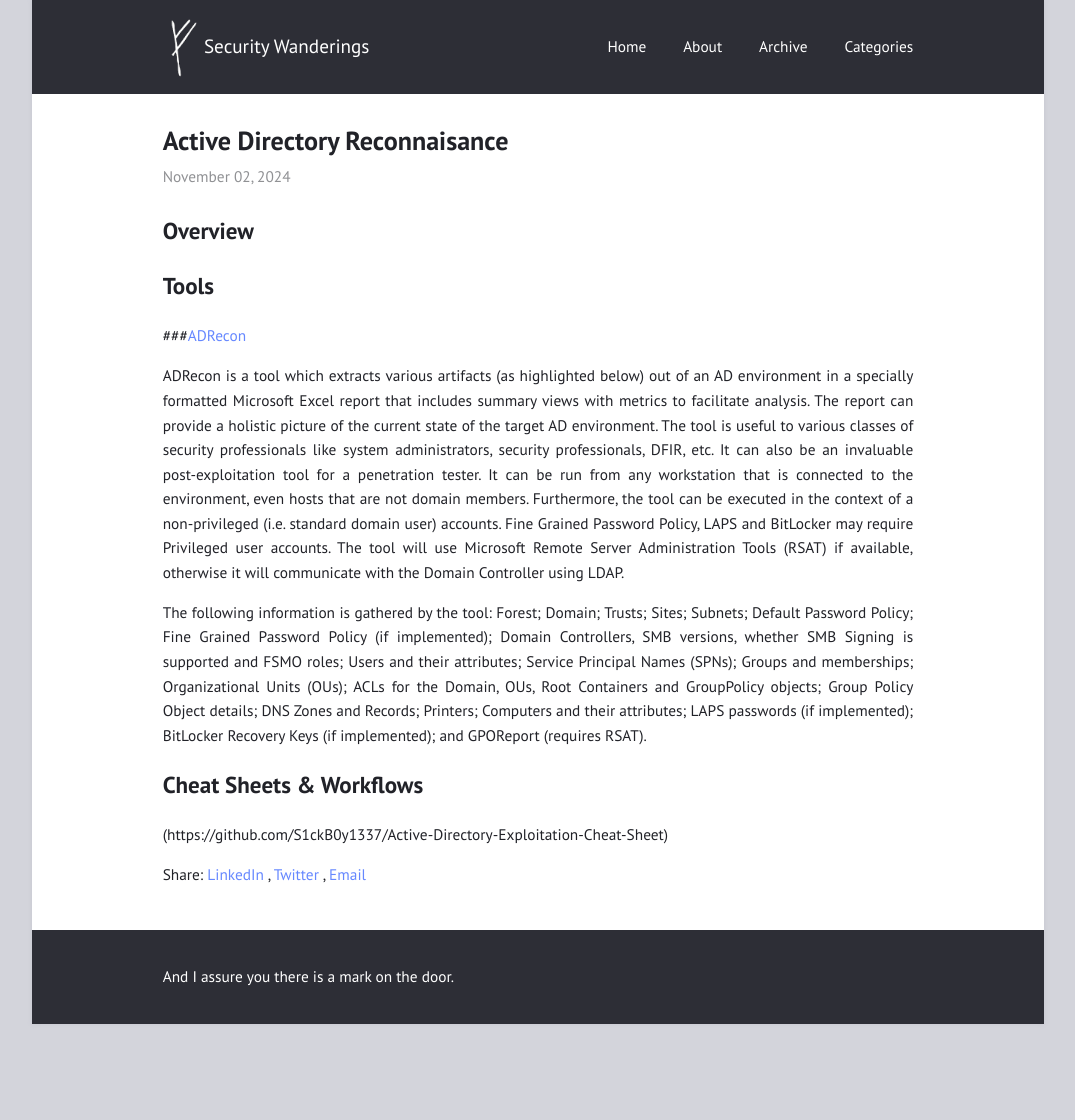
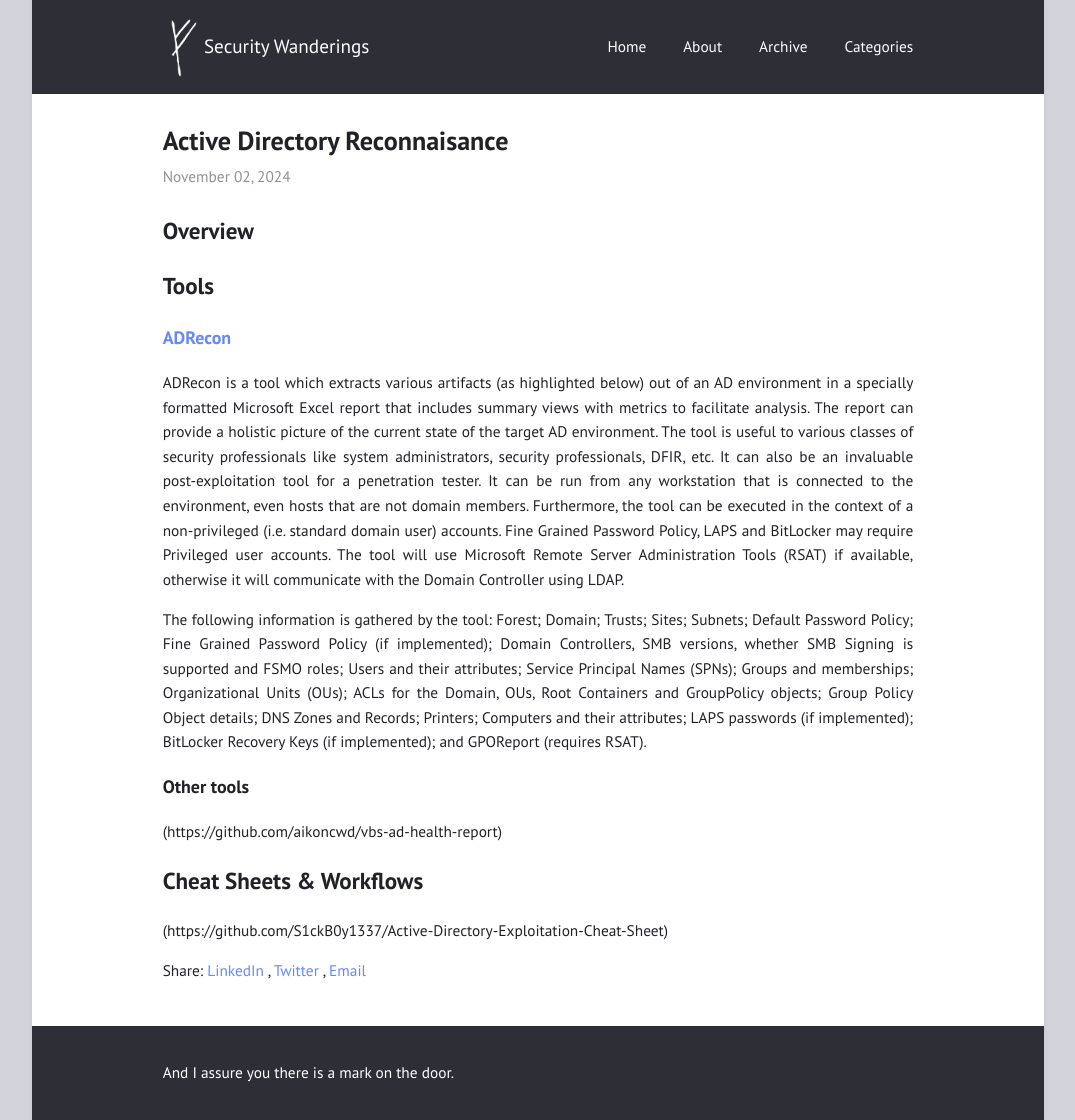
Before and after one commit to alucab/alucab.github.io, a Jekyll site: the page built from _posts/2024-11-02-Active-Directory-Recon.md, in a window 1280 px wide. Shown: the whole page, without its empty margins (102-1177 px from the left). Built offline with Jekyll 4.4.1, drawn with Linux system fonts in a browser that asks for light colours; before the commit the page ends 1024 px from its top, so only the background shows below that.

Commit message:
Update 2024-11-02-Active-Directory-Recon.md

```diff
--- a/_posts/2024-11-02-Active-Directory-Recon.md
+++ b/_posts/2024-11-02-Active-Directory-Recon.md
@@ -8,13 +8,14 @@ author: alucab
 ## Overview
 
 ## Tools
-###[ADRecon](https://github.com/sense-of-security/ADRecon)
+### [ADRecon](https://github.com/sense-of-security/ADRecon)
 
 ADRecon is a tool which extracts various artifacts (as highlighted below) out of an AD environment in a specially formatted Microsoft Excel report that includes summary views with metrics to facilitate analysis. The report can provide a holistic picture of the current state of the target AD environment. The tool is useful to various classes of security professionals like system administrators, security professionals, DFIR, etc. It can also be an invaluable post-exploitation tool for a penetration tester. It can be run from any workstation that is connected to the environment, even hosts that are not domain members. Furthermore, the tool can be executed in the context of a non-privileged (i.e. standard domain user) accounts. Fine Grained Password Policy, LAPS and BitLocker may require Privileged user accounts. The tool will use Microsoft Remote Server Administration Tools (RSAT) if available, otherwise it will communicate with the Domain Controller using LDAP.
 
 The following information is gathered by the tool: Forest; Domain; Trusts; Sites; Subnets; Default Password Policy; Fine Grained Password Policy (if implemented); Domain Controllers, SMB versions, whether SMB Signing is supported and FSMO roles; Users and their attributes; Service Principal Names (SPNs); Groups and memberships; Organizational Units (OUs); ACLs for the Domain, OUs, Root Containers and GroupPolicy objects; Group Policy Object details; DNS Zones and Records; Printers; Computers and their attributes; LAPS passwords (if implemented); BitLocker Recovery Keys (if implemented); and GPOReport (requires RSAT).
 
-
+### Other tools
+(https://github.com/aikoncwd/vbs-ad-health-report)
 
 ## Cheat Sheets & Workflows
 
```
